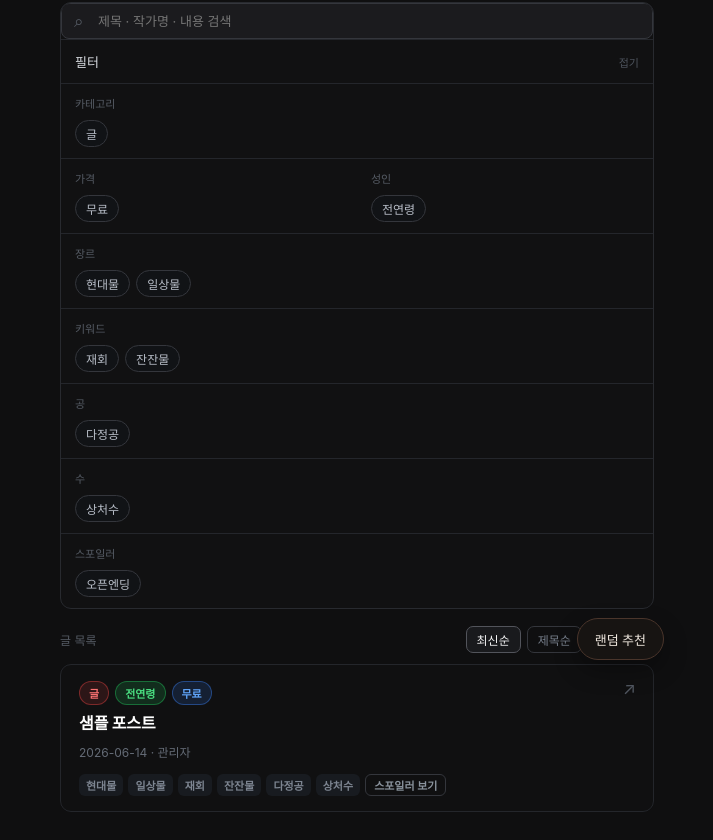
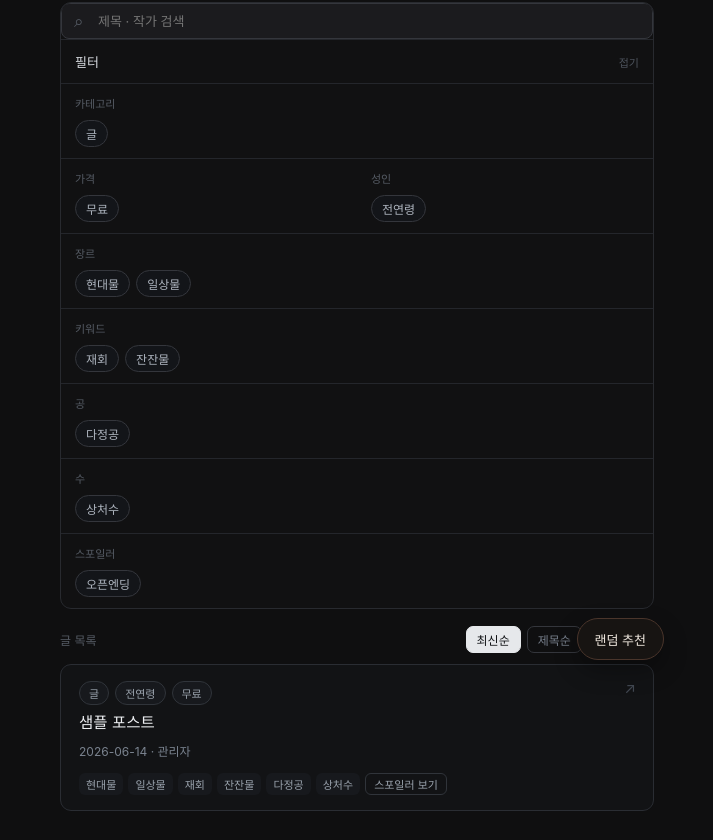
Before and after one commit to Penta1031/hq-postype-archive, a plain HTML site: page index.html in a window 1280 px wide. Shown: the part 120-960 px from the top of the page, without its empty margins (283-996 px from the left). Drawn offline with Linux system fonts and the light colour scheme.

Commit message:
Add files via upload

```diff
--- a/index.html
+++ b/index.html
@@ -1344,6 +1344,112 @@
       grid-column: 1 / -1;
     }
 
+    body {
+      font-weight: 400;
+    }
+
+    h1 {
+      font-size: 23px;
+      font-weight: 500;
+      letter-spacing: 0;
+    }
+
+    .button,
+    .button.primary,
+    .home-link,
+    .filter-title,
+    .filter-title strong,
+    .chip,
+    .sort-pill,
+    .badge,
+    .tag,
+    .ending-reveal,
+    .random-toggle,
+    .random-panel button,
+    .admin-head strong,
+    .admin-item-title,
+    .admin-editor-head h2,
+    .random-result-head h2 {
+      font-weight: 400;
+    }
+
+    .button.primary {
+      color: #101114;
+    }
+
+    .post-card {
+      border-color: #2a2d33;
+      background: #121315;
+      box-shadow: none;
+      transition: border-color .16s ease, background .16s ease;
+    }
+
+    .post-card:hover {
+      border-color: #3a3f47;
+      background: #151619;
+    }
+
+    .post-card::after {
+      color: #424852;
+      font-size: 15px;
+    }
+
+    .title {
+      color: #eef0f3;
+      font-size: 15.5px;
+      font-weight: 400;
+      letter-spacing: 0;
+    }
+
+    .title:hover {
+      color: #b9d8ff;
+    }
+
+    .meta,
+    .admin-item-meta,
+    .random-result-meta {
+      color: #7b8490;
+      font-weight: 400;
+    }
+
+    .badge,
+    .badge.category,
+    .badge.age,
+    .badge.price,
+    .tag,
+    .tag.suggested,
+    .tag.spoiler {
+      border-color: #30343a;
+      background: #17191d;
+      color: #9aa3ad;
+    }
+
+    .ending-reveal {
+      border-color: #30343a;
+      background: transparent;
+      color: #9aa3ad;
+    }
+
+    .chip {
+      background: #131519;
+      color: #aeb5bf;
+    }
+
+    .chip.active,
+    .sort-pill.active {
+      background: #e6e8eb;
+      border-color: #e6e8eb;
+      color: #111316;
+    }
+
+    .admin-item,
+    .admin-editor-card,
+    .random-result-card,
+    .filters,
+    .admin {
+      box-shadow: none;
+    }
+
     @media (max-width: 560px) {
       .home-link {
         min-height: 40px;
@@ -1399,7 +1505,7 @@
         <button class="button primary" id="newPostButton" type="button">+ 신규 글 추가</button>
       </div>
       <label class="admin-search">
-        <input id="adminSearchInput" type="search" placeholder="관리자 목록에서 제목 · 작가 · 링크 검색">
+        <input id="adminSearchInput" type="search" placeholder="관리자 목록에서 제목 · 작가 검색">
       </label>
       <div class="admin-list" id="adminList"></div>
       <div class="admin-editor" id="adminEditor" hidden>
@@ -1434,7 +1540,7 @@
     <section class="layout">
       <aside class="filters panel">
         <label class="search">
-          <input id="searchInput" type="search" placeholder="제목 · 작가명 · 내용 검색">
+          <input id="searchInput" type="search" placeholder="제목 · 작가 검색">
         </label>
         <button class="filter-title" id="filterToggle" type="button"><strong>필터</strong><span id="filterCaret">접기</span></button>
         <div id="filterBody">
@@ -1621,11 +1727,9 @@
       return splitTags(post[group]);
     }
 
-    function allSearchText(post) {
+    function searchText(post) {
       return [
-        post["제목"], post["작가"], post["요약"], post["미리보기"], post["본문추출"],
-        post["장르"], post["키워드"], post["공"], post["수"], post["엔딩"],
-        post["AI제안장르"], post["AI제안키워드"], post["AI제안공"], post["AI제안수"], post["AI제안엔딩"]
+        post["제목"], post["작가"]
       ].map(normalize).join(" ").toLowerCase();
     }
 
@@ -1748,7 +1852,7 @@
     }
 
     function matchesPost(post, activeGroups = state.active, query = normalize(state.query).toLowerCase()) {
-      if (query && !allSearchText(post).includes(query)) return false;
+      if (query && !searchText(post).includes(query)) return false;
       return Object.entries(activeGroups).every(([group, selected]) => {
         if (!selected || !selected.size) return true;
         const tags = tagsFor(post, group);
@@ -1789,7 +1893,7 @@
       els.adminList.innerHTML = "";
       const query = normalize(state.adminQuery).toLowerCase();
       const posts = state.posts
-        .filter((post) => !query || allSearchText(post).includes(query) || normalize(post["링크"]).toLowerCase().includes(query))
+        .filter((post) => !query || searchText(post).includes(query))
         .slice()
         .sort((a, b) => {
           return Date.parse(normalize(b["날짜"])) - Date.parse(normalize(a["날짜"]));
```
